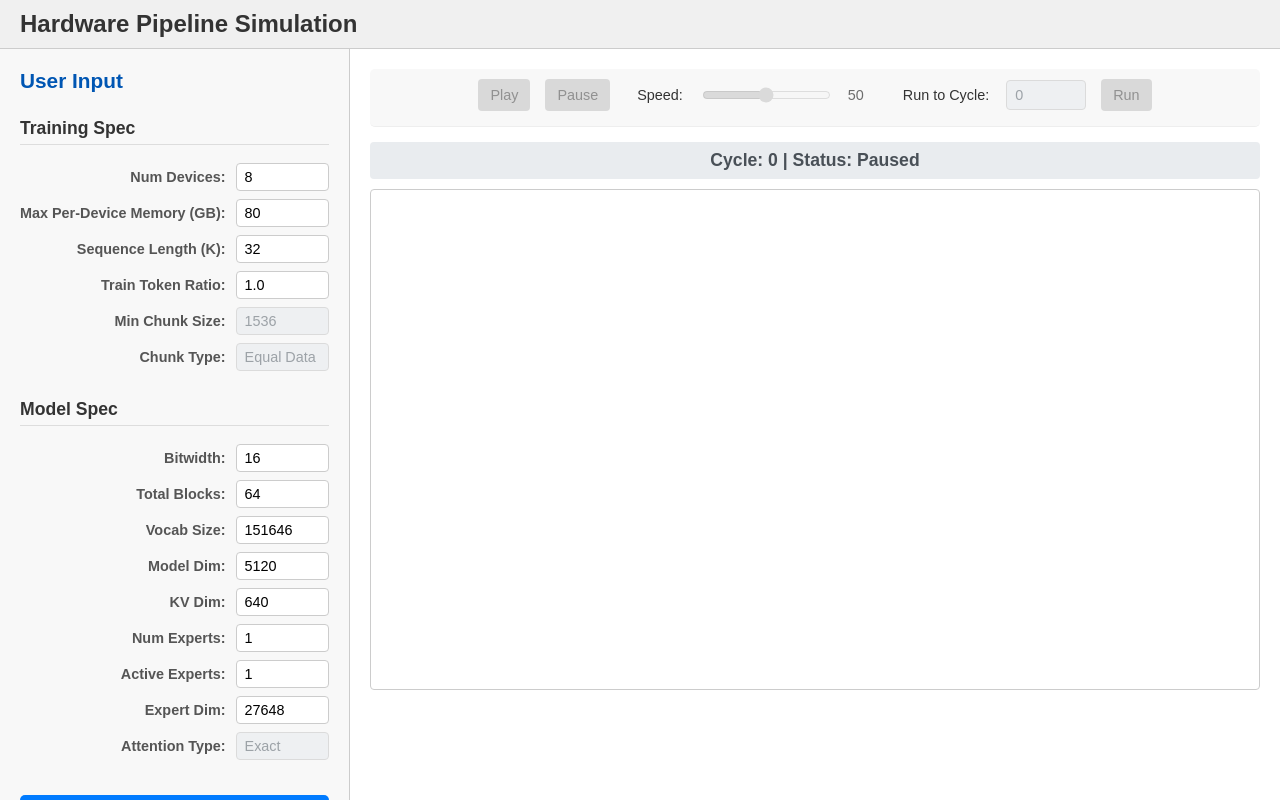
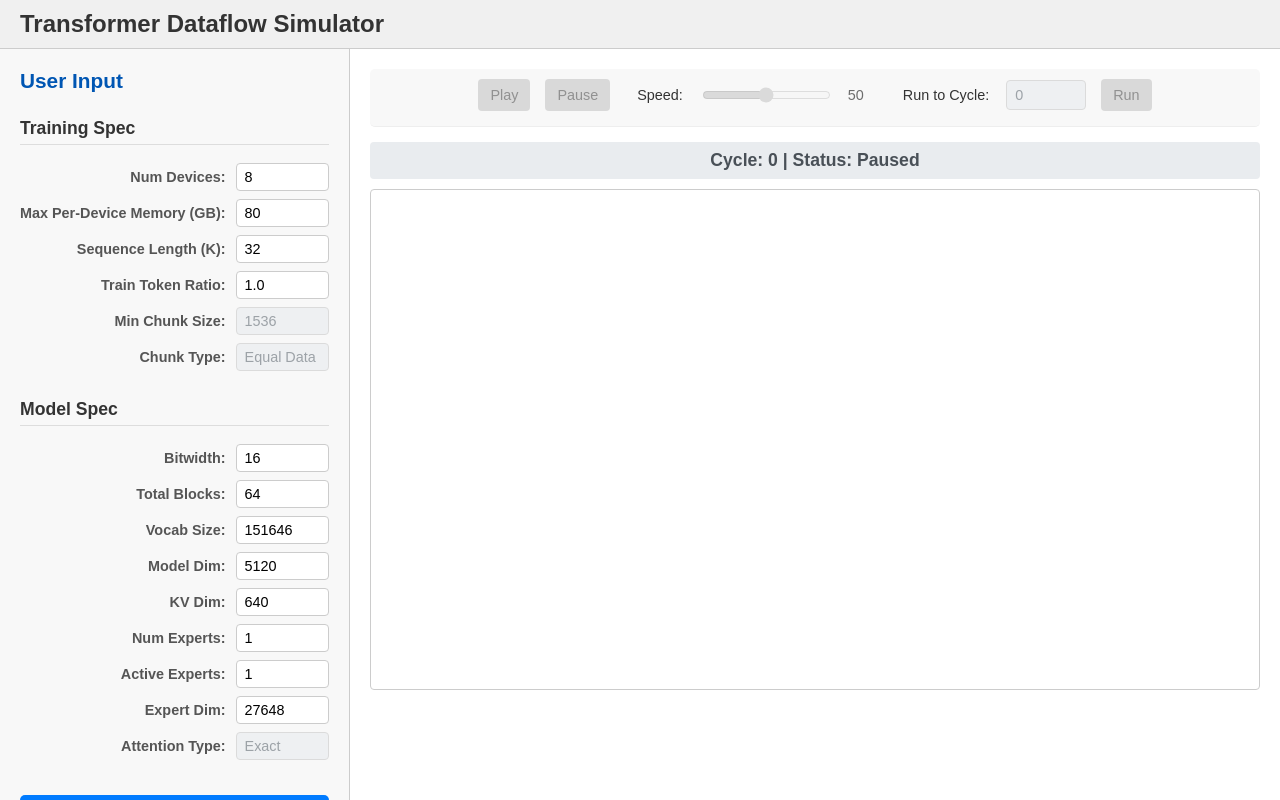
Before and after one commit to als244/ml_dataflow, a Flask app: page / in a window 1280 px wide. Run offline with Flask 2, Linux system fonts and the light colour scheme.

Commit message:
Updated webapp header and title

```diff
--- a/libdataflowring/sim_app/templates/index.html
+++ b/libdataflowring/sim_app/templates/index.html
@@ -3,12 +3,12 @@
 <head>
     <meta charset="UTF-8">
     <meta name="viewport" content="width=device-width, initial-scale=1.0">
-    <title>Pipeline Simulation</title>
+    <title>Transformer Dataflow</title>
     <link rel="stylesheet" href="{{ url_for('static', filename='style.css') }}">
 </head>
 <body>
     <header>
-        <h1>Hardware Pipeline Simulation</h1>
+        <h1>Transformer Dataflow Simulator</h1>
     </header>
 
     <div class="main-container">
```
